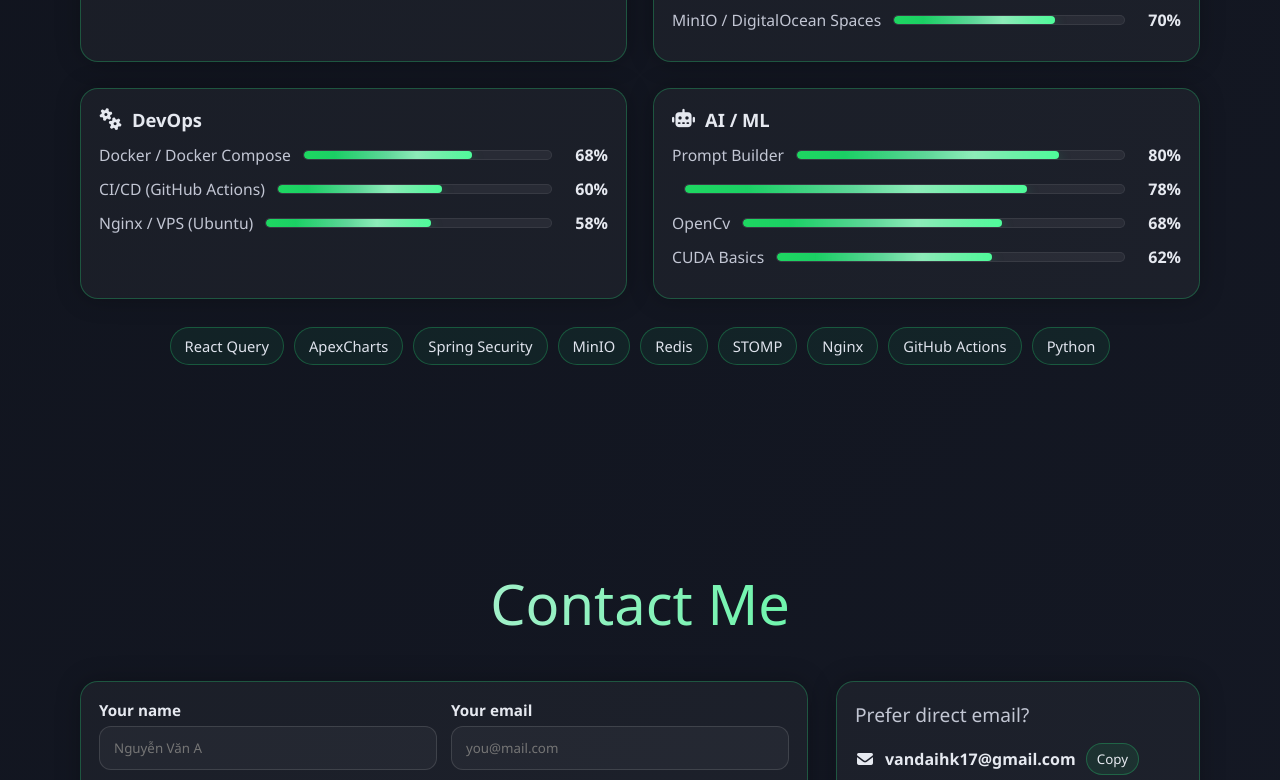
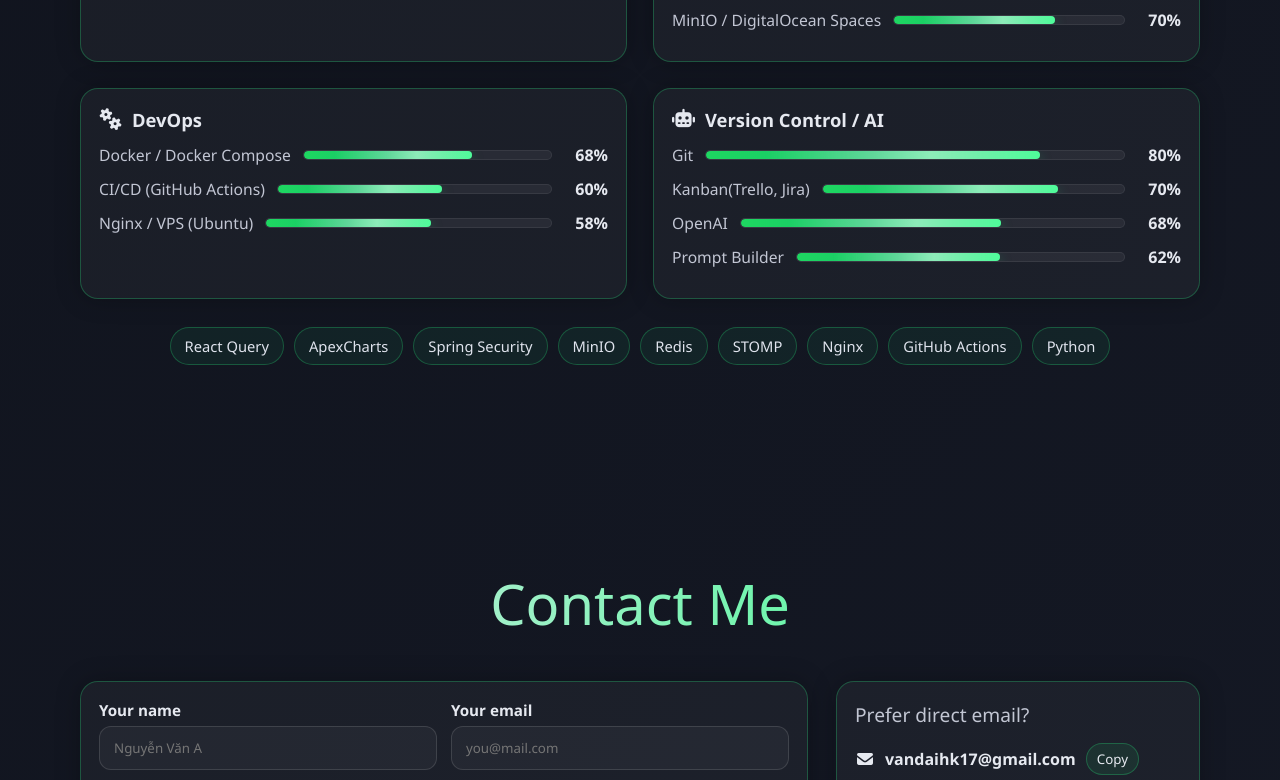
Before and after one commit to PhanVanDiej/Porfolio, a website: page index.html in a window 1280 px wide. Shown: the part 3886-4666 px from the top of the page. Drawn offline with Linux system fonts and the light colour scheme; animation ran at ten frames a second.

Commit message:
update: cv

```diff
--- a/index.html
+++ b/index.html
@@ -415,27 +415,27 @@
             </div>
 
             <div class="skills-col" data-group="ai">
-                <h3><i class="fa-solid fa-robot"></i> AI / ML</h3>
+                <h3><i class="fa-solid fa-robot"></i>Version Control / AI</h3>
                 <div class="bar" data-percent="80">
-                    <span>Prompt Builder</span>
+                    <span>Git</span>
                     <div class="bar-track">
                         <div class="bar-fill"></div>
                     </div><em>80%</em>
                 </div>
                 <div class="bar" data-percent="78">
-                    <span></span>
+                    <span>Kanban(Trello, Jira)</span>
                     <div class="bar-track">
                         <div class="bar-fill"></div>
-                    </div><em>78%</em>
+                    </div><em>70%</em>
                 </div>
                 <div class="bar" data-percent="68">
-                    <span>OpenCv</span>
+                    <span>OpenAI</span>
                     <div class="bar-track">
                         <div class="bar-fill"></div>
                     </div><em>68%</em>
                 </div>
                 <div class="bar" data-percent="62">
-                    <span>CUDA Basics</span>
+                    <span>Prompt Builder</span>
                     <div class="bar-track">
                         <div class="bar-fill"></div>
                     </div><em>62%</em>
```
Also changed, not shown: 1 other file.
